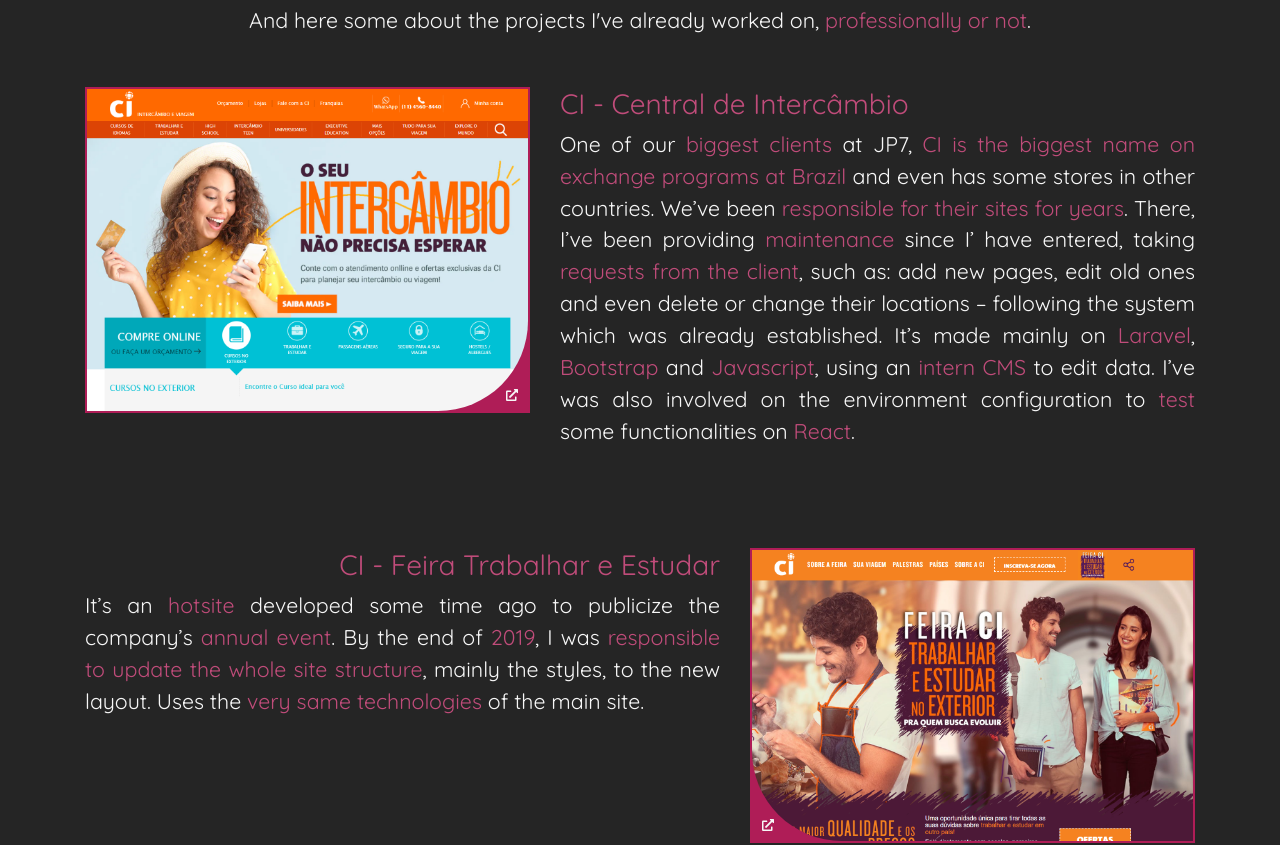
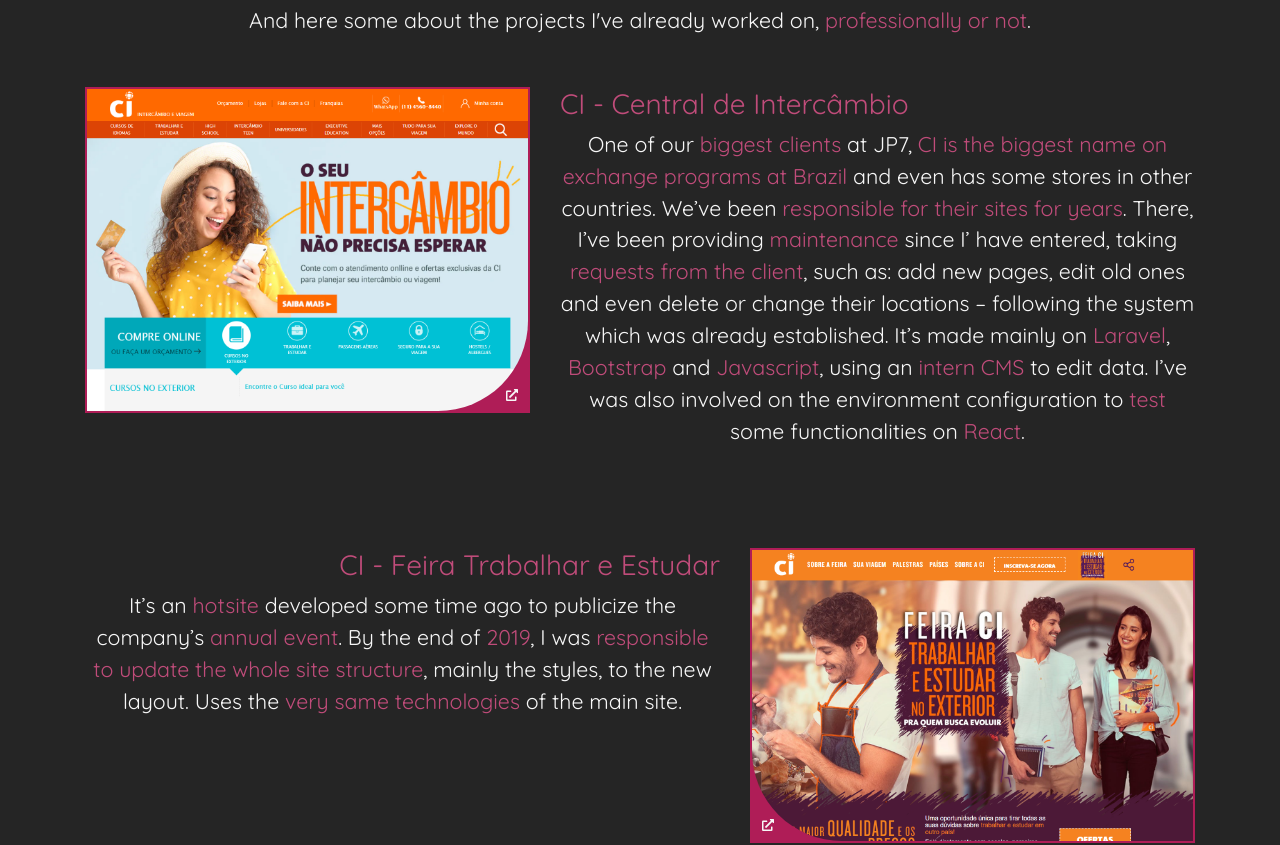
Before and after one commit to joaopbarberino/portfolio, a React (Create React App) app: page / in a window 1280 px wide. Shown: the part 3120-3965 px from the top of the page. Built offline with nearby package versions, Linux system fonts and the light colour scheme.

Commit message:
Fix Projects font size

```diff
--- a/src/components/ProjectCard.js
+++ b/src/components/ProjectCard.js
@@ -24,6 +24,13 @@
 
     .opacity-0 {
         opacity: 0;
+    }
+
+    p {
+        text-align: justify;
+        span {
+            font-size: 16pt;
+        }
     }
 
     .img-container {
@@ -127,7 +134,7 @@
                 lg={7}
             >
                 <h3>{project.name}</h3>
-                <p className='text-justify'>{ReactHTMLParser(project.text)}</p>
+                <p>{ReactHTMLParser(project.text)}</p>
             </Col>
         </StyledRow>
     );
```
